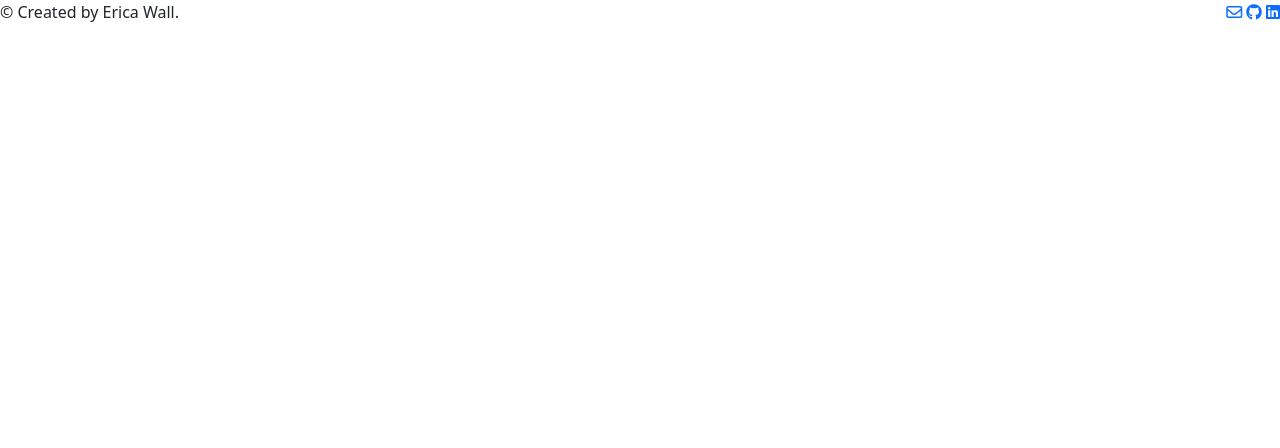
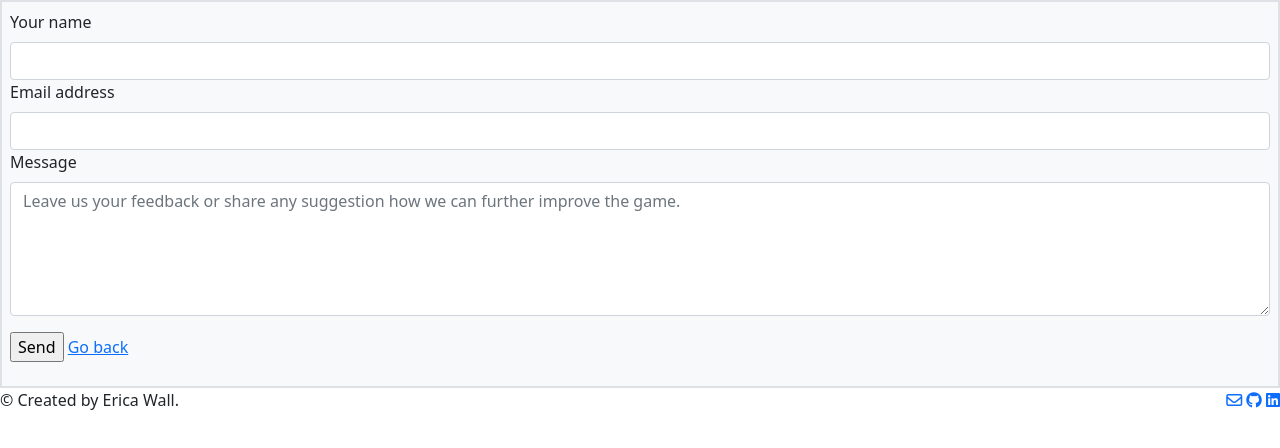
Before and after one commit to ericawall/portfolio-project-2, a plain HTML site: page contact.html in a window 1280 px wide. Drawn offline with nearby package versions, Linux system fonts and the light colour scheme.

Commit message:
add html to contact and 404 pages

```diff
--- a/contact.html
+++ b/contact.html
@@ -17,7 +17,24 @@
 </head>
 <body>
     <div id="game-container" class="border-2 rounded bg-light">
-    <!-- Contact Form-->
+        <div class="border border-2 p-2 p-sm-2">
+            <!-- Contact form -->
+            <form id="contact-form">
+                <div>
+                    <label for="name" class="form-label">Your name</label>
+                    <input type="text" class="form-control" id="name" name="name" required/>
+
+                    <label for="email" class="form-label">Email address</label>
+                    <input type="email" class="form-control" id="email" name="email" required/>
+
+                    <label for="message" class="form-label">Message</label>
+                    <textarea class="form-control" id="message" rows="5" name="message" placeholder="Leave us your feedback or share any suggestion how we can further improve the game." required></textarea>
+                </div>
+
+                <input type="submit" id="btn-send-form" class="button btn-send-form my-3" value="Send">
+                <a href="index.html" class="button my-3">Go back</a>
+            </form>
+        </div>
     </div>
 
     <footer>
```
Also changed, not shown: 404.html (+6 -0 lines).
